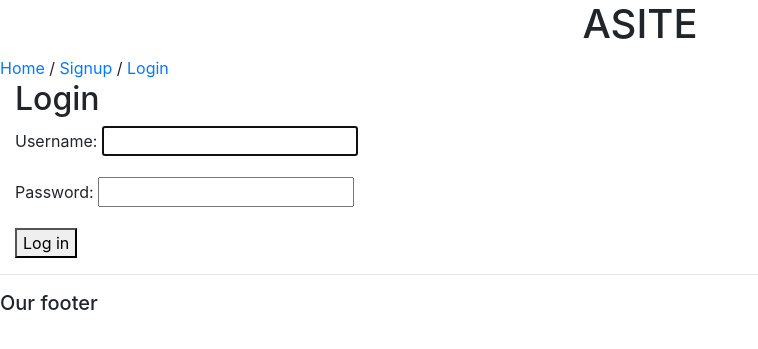
After one commit to silverab/AuthApp, a Django app: page /accounts/login/ in a window 1280 px wide. The commit adds this page. Shown: the top 349 px of the page, without its empty margins (0-758 px from the left). Run offline with Django 4.2, Linux system fonts and the light colour scheme; some libraries are stand-ins or nearby versions.

Commit message:
Login Page
Add the Django builtin library django.contrib.auth.urls to access login page

```diff
--- a/AuthApp/settings.py
+++ b/AuthApp/settings.py
@@ -124,3 +124,6 @@ STATIC_URL = 'static/'
 # https://docs.djangoproject.com/en/4.0/ref/settings/#default-auto-field
 
 DEFAULT_AUTO_FIELD = 'django.db.models.BigAutoField'
+
+
+LOGIN_REDIRECT_URL = 'home'
--- a/AuthApp/urls.py
+++ b/AuthApp/urls.py
@@ -1,20 +1,5 @@
-"""AuthApp URL Configuration
-
-The `urlpatterns` list routes URLs to views. For more information please see:
-    https://docs.djangoproject.com/en/4.0/topics/http/urls/
-Examples:
-Function views
-    1. Add an import:  from my_app import views
-    2. Add a URL to urlpatterns:  path('', views.home, name='home')
-Class-based views
-    1. Add an import:  from other_app.views import Home
-    2. Add a URL to urlpatterns:  path('', Home.as_view(), name='home')
-Including another URLconf
-    1. Import the include() function: from django.urls import include, path
-    2. Add a URL to urlpatterns:  path('blog/', include('blog.urls'))
-"""
 from django.contrib import admin
-from django.urls import path
+from django.urls import path, include
 
 from asite import views
 
@@ -22,5 +7,6 @@ from asite import views
 urlpatterns = [
     path('', views.home, name='home'),
     path('signup/', views.SignUp, name='signup'),
+    path('accounts/', include('django.contrib.auth.urls')),
     path('admin/', admin.site.urls),
 ]
--- a/templates/base.html
+++ b/templates/base.html
@@ -12,7 +12,8 @@
 <body>
   <h1 class="text-center">ASITE</h1>
     <a href="{% url 'home' %}">Home</a> /
-    <a href="{% url 'signup' %}">SignUp</a>
+    <a href="{% url 'signup' %}">Signup</a> /
+    <a href="{% url 'login' %}">Login</a>
 
   <div class="container-fluid">
   {% block content %}
--- a/templates/home.html
+++ b/templates/home.html
@@ -2,6 +2,6 @@
 
 {% block content %}
 	<h2>Welcome Page</h2>
-	<p>Welcome to my site, visitor!</p>
+	<p>Welcome to my site, {{ user.username }}!</p>
 	<strong>Total User Registered: </strong> {{count}}
 {% endblock content %}
--- /dev/null
+++ b/templates/registration/login.html
@@ -0,0 +1,10 @@
+{% extends 'base.html' %}
+
+{% block content %}
+	<h2>Login</h2>
+	<form action="" method="POST">
+		{% csrf_token %}
+			{{ form.as_p }}
+		<button type="submit">Log in</button>
+	</form>
+{% endblock content %}
```
